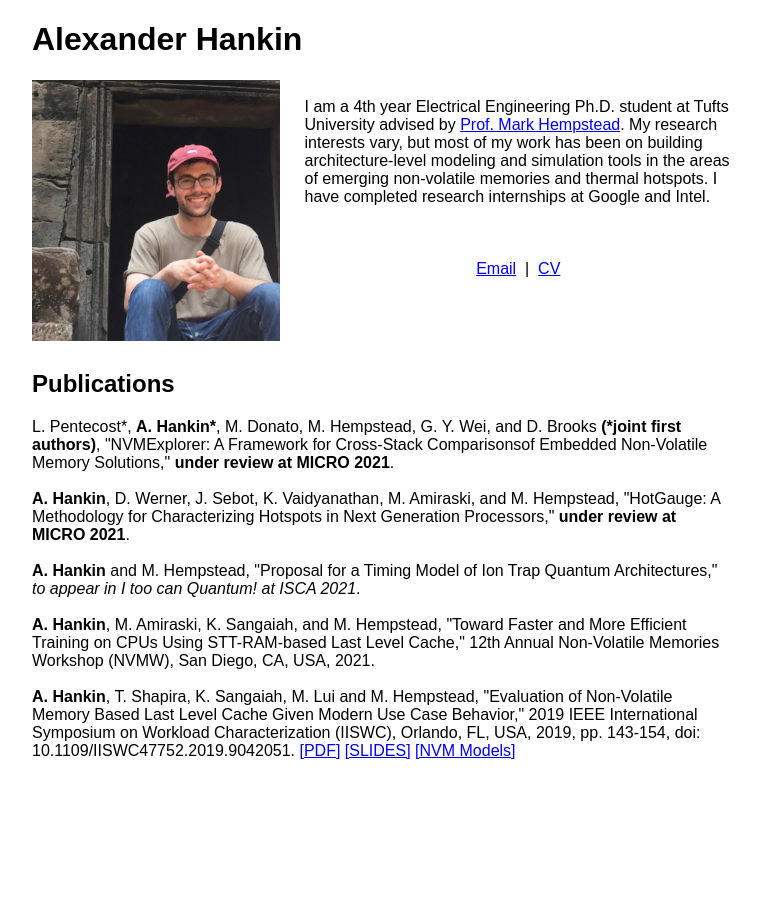
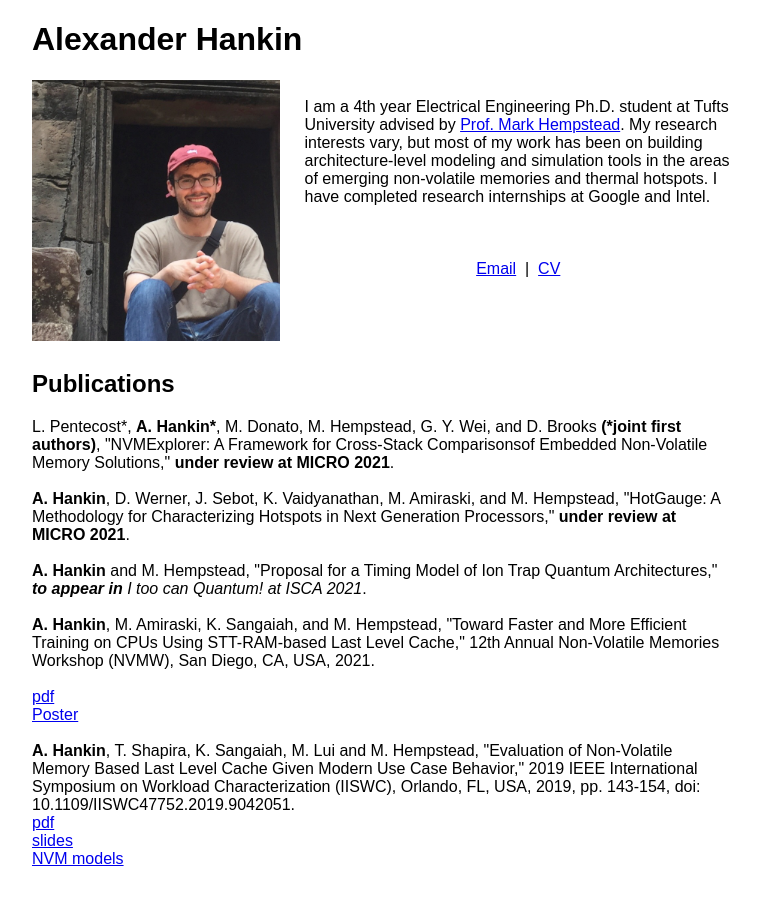
Before and after one commit to hankin0/hankin0.github.io, a Jekyll site: the page built from index.html, in a window 1280 px wide. Shown: the whole page, without its empty margins (258-1018 px from the left). Built offline with Jekyll 4.4.1, drawn with Linux system fonts in a browser that asks for light colours.

Commit message:
Update index.html

```diff
--- a/index.html
+++ b/index.html
@@ -21,11 +21,12 @@ layout: default
 
 	<b>A. Hankin</b>, D. Werner, J. Sebot, K. Vaidyanathan, M. Amiraski, and M. Hempstead, "HotGauge: A Methodology for Characterizing Hotspots in Next Generation Processors," <b> under review at MICRO 2021</b>.<br><br>
 
-	<b>A. Hankin</b> and M. Hempstead, "Proposal for a Timing Model of Ion Trap Quantum Architectures," <i> to appear in I too can Quantum! at ISCA 2021</i>.<br><br>
+	<b>A. Hankin</b> and M. Hempstead, "Proposal for a Timing Model of Ion Trap Quantum Architectures," <i> <b>to appear in</b> I too can Quantum! at ISCA 2021</i>.<br><br>
 
 	<b>A. Hankin</b>, M. Amiraski, K. Sangaiah, and M. Hempstead, "Toward Faster and More Efficient Training on CPUs Using STT-RAM-based Last Level Cache," 12th Annual Non-Volatile Memories Workshop (NVMW), San Diego, CA, USA, 2021.<br><br>
+	<a href="docs/NVMW_21.pdf">pdf</a><br> <a href="docs/nvmw2021-paper59-poster.pdf">Poster</a><br><br>
 
-	<b>A. Hankin</b>, T. Shapira, K. Sangaiah, M. Lui and M. Hempstead, "Evaluation of Non-Volatile Memory Based Last Level Cache Given Modern Use Case Behavior," 2019 IEEE International Symposium on Workload Characterization (IISWC), Orlando, FL, USA, 2019, pp. 143-154, doi: 10.1109/IISWC47752.2019.9042051. <a
-        href="docs/iiswc2019-final49.pdf">[PDF]</a> <a href="docs/IISWC-slides.pdf">[SLIDES]</a> <a href="https://github.com/alexanderhankin/NVM-models">[NVM Models]</a>&nbsp;&nbsp;</center></p>
+	<b>A. Hankin</b>, T. Shapira, K. Sangaiah, M. Lui and M. Hempstead, "Evaluation of Non-Volatile Memory Based Last Level Cache Given Modern Use Case Behavior," 2019 IEEE International Symposium on Workload Characterization (IISWC), Orlando, FL, USA, 2019, pp. 143-154, doi: 10.1109/IISWC47752.2019.9042051. <br>
+	<a href="docs/iiswc2019-final49.pdf">pdf</a> <br><a href="docs/IISWC-slides.pdf">slides</a> <br><a href="https://github.com/alexanderhankin/NVM-models">NVM models</a>&nbsp;&nbsp;</center></p>
 
 </body>
```
